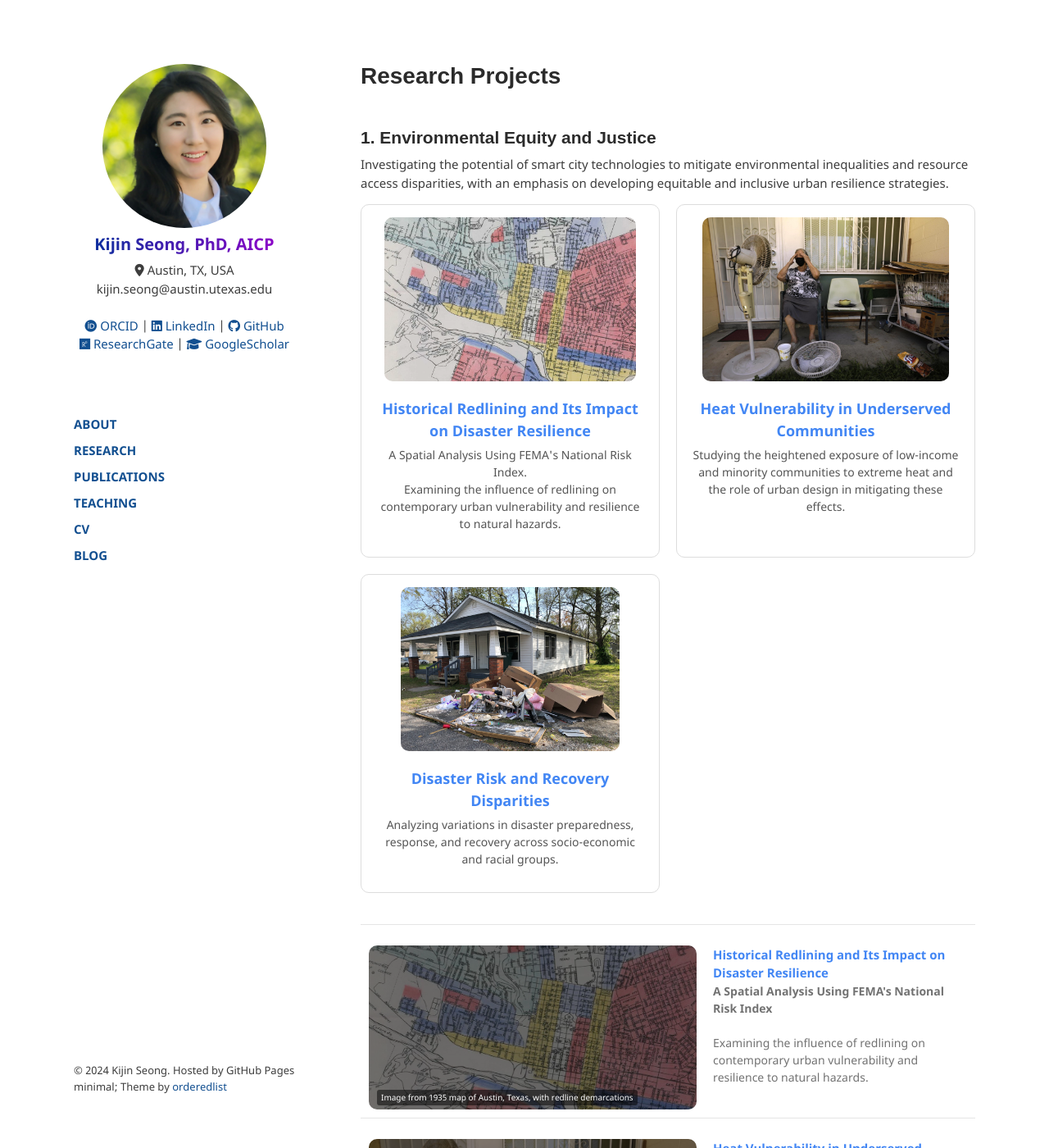
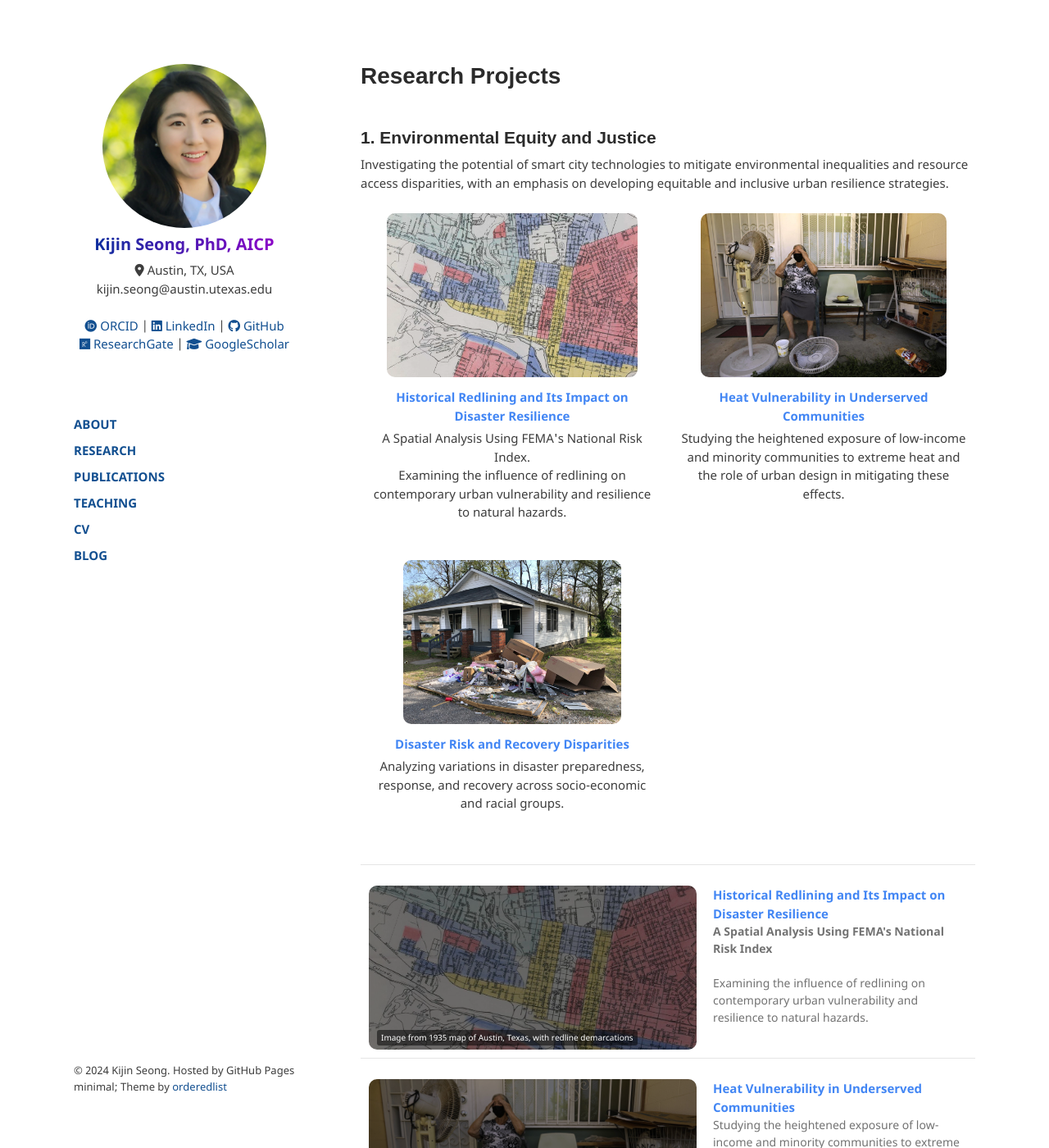
Before and after one commit to kijinseong/kijinseong.github.io, a Jekyll site: the page built from pages/research.md, in a window 1280 px wide and 1400 px high. Shown: the whole window at 82% size. Built offline with Jekyll 4.4.1, drawn with Linux system fonts in a browser that asks for light colours.

Commit message:
LOOK Project

```diff
--- a/assets/css/style.scss
+++ b/assets/css/style.scss
@@ -52,7 +52,7 @@ w {
 .projects-grid {
   display: grid;
   grid-template-columns: repeat(2, 1fr);
-  gap: 20px;
+  gap: 10px;
 }
 
 .project-item {
@@ -60,8 +60,8 @@ w {
   flex-direction: column;
   align-items: center;
   text-align: center;
-  border: 1px solid #ddd;
-  padding: 15px;
+  border: 1px solid #ffffff;
+  padding: 10px;
   border-radius: 10px;
 }
 
@@ -73,17 +73,17 @@ w {
 }
 
 .project-description {
-  margin-top: 15px;
+  margin-top: 8px;
 }
 
 .project-description strong {
-  font-size: 18px;
+  font-size: 15px;
 }
 
 .project-description p {
   margin-top: 5px;
-  font-size: 14px;
-  color: #555;
+  font-size: 15px;
+  color: #3d3d3d;
 }
 
 // Newly added section widths.
```
